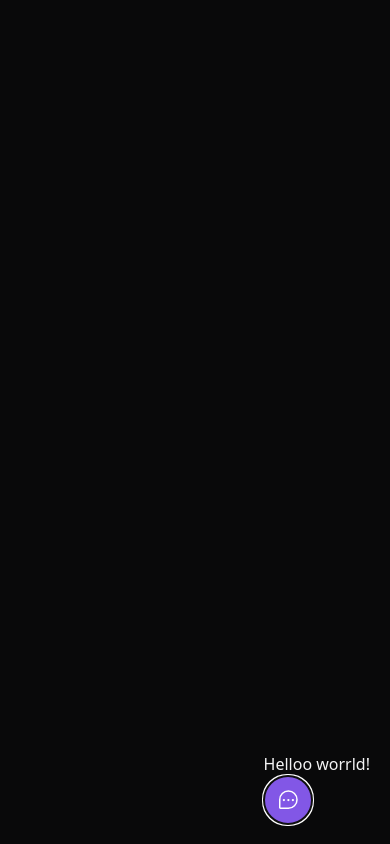
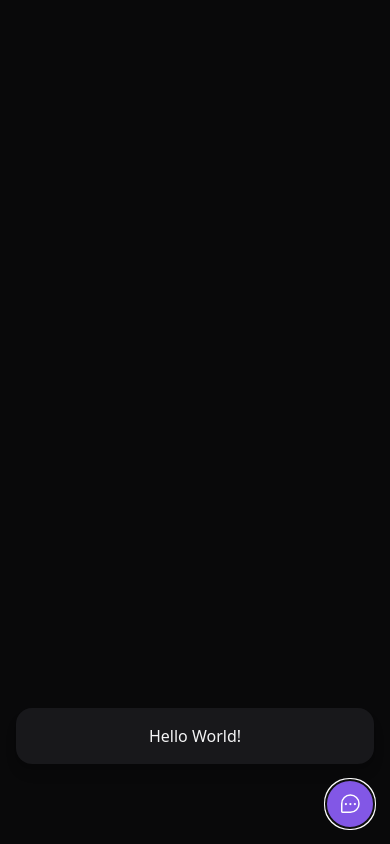
Before and after one commit to dharuanluigi/nlw-return-impulse-frontend, a React (Vite) app: page / in a window 390 px wide. Both pictures are taken after a click on the button "Feedback". Built offline with nearby package versions, Linux system fonts and the light colour scheme.

Commit message:
Added: widgetform responsivity

```diff
--- a/package.json
+++ b/package.json
@@ -3,7 +3,7 @@
     "private": true,
     "version": "0.0.0",
     "scripts": {
-        "dev": "vite",
+        "dev": "vite --host",
         "build": "tsc && vite build",
         "preview": "vite preview"
     },
--- a/src/components/Widget.tsx
+++ b/src/components/Widget.tsx
@@ -1,11 +1,14 @@
 import { ChatTeardropDots } from 'phosphor-react'
 import { Popover } from '@headlessui/react'
+import { WidgetForm } from './WidgetForm'
 
 export function Widget() {
 
     return (
-        <Popover className='absolute bottom-5 right-5'>
-            <Popover.Panel>Helloo worrld!</Popover.Panel>
+        <Popover className='absolute bottom-4 right-4 md:bottom-8 md:right-8 flex flex-col items-end'>
+            <Popover.Panel>
+                <WidgetForm />
+            </Popover.Panel>
 
             <Popover.Button
             className='bg-brand-500 rounded-full px-3 h-12 text-white flex items-center group'>
--- /dev/null
+++ b/src/components/WidgetForm.tsx
@@ -0,0 +1,7 @@
+export function WidgetForm() {
+    return (
+        <div className="bg-zinc-900 p-4 relative rounded-2xl mb-4 flex flex-col items-center shadow-lg w-[calc(100vw-2rem)] md:w-auto">
+            Hello World!
+        </div>
+    )
+}
```
